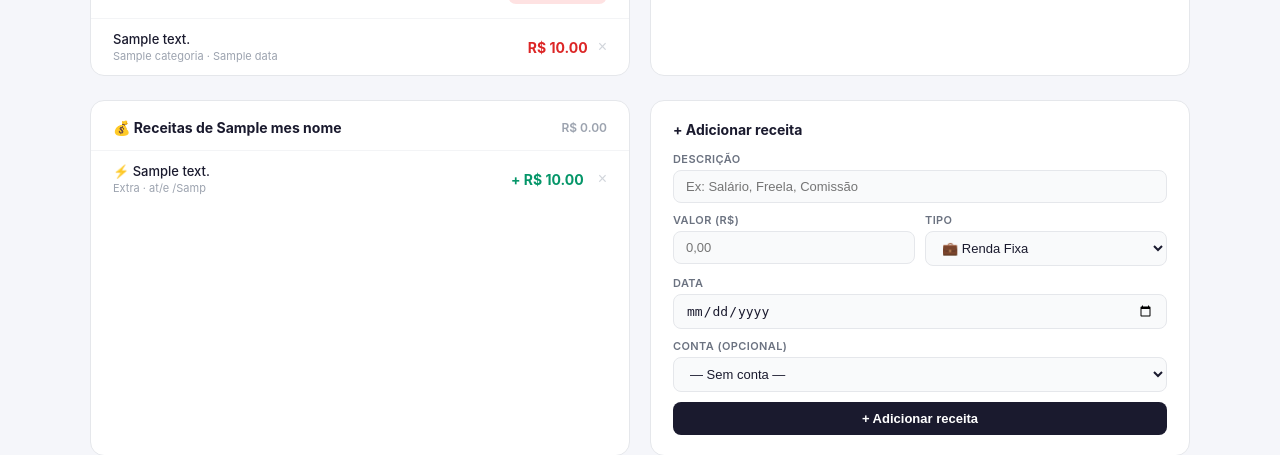
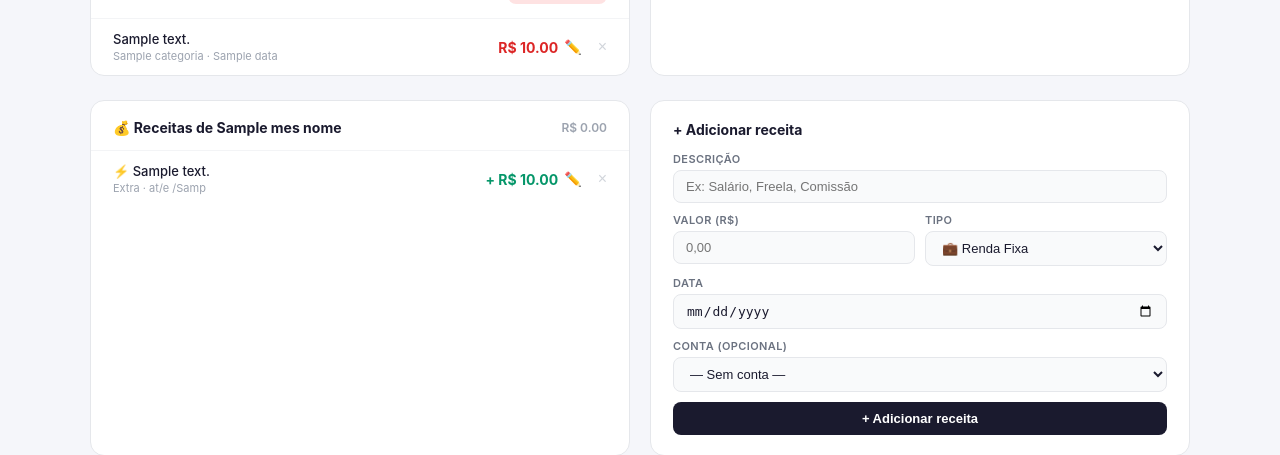
Before and after one commit to eduardolorenzi5-dotcom/Saas, a Flask app: template templates/dashboard.html in a window 1280 px wide. Shown: the part 1209-1664 px from the top of the page. Run offline with Flask 3, Linux system fonts and the light colour scheme; the visitor is signed in with stand-in values (Sample User, id 1); tables that the repository leaves empty hold one stand-in row (values such as "Sample post"); the template is opened without the code that fills it: most values are stand-ins (such as "Sample title", 1, 10 or a date in 2020); data that the repository does not hold is empty.

Commit message:
Adiciona botão ✏️ nas transações recentes da visão geral
- Botão editar (✏️) em cada gasto na lista "Transações recentes"
- Botão editar (✏️) em cada receita na lista "Receitas do mês"
- Usa o mesmo mini-modal já criado para o extrato
- Após salvar: recarrega extrato se estiver aberto, ou a página se vier da visão geral

Co-Authored-By: Claude Sonnet 4.6 <noreply@anthropic.com>

```diff
--- a/templates/dashboard.html
+++ b/templates/dashboard.html
@@ -400,8 +400,9 @@
               <div class="tx-desc">{{ g.descricao }}</div>
               <div class="tx-meta">{{ g.categoria }} · {{ g.data }}{% if g.fonte == 'whatsapp' %} · via WhatsApp{% endif %}</div>
             </div>
-            <div style="display:flex;align-items:center;">
+            <div style="display:flex;align-items:center;gap:2px;">
               <span class="tx-val">R$ {{ "%.2f"|format(g.valor) }}</span>
+              <button onclick='abrirEditarLancamento({"id":{{ g.id }},"tipo":"gasto","descricao":{{ g.descricao|tojson }},"valor":{{ g.valor }},"data":"{{ g.data }}","categoria":{{ (g.categoria or "Outros")|tojson }}})' style="background:none;border:none;color:#d1d5db;cursor:pointer;font-size:14px;padding:2px 4px;" title="Editar">✏️</button>
               <button class="tx-del" onclick="delGasto({{ g.id }})">×</button>
             </div>
           </div>
@@ -479,8 +480,9 @@
             <div class="tx-desc">{{ '💼' if r.tipo == 'fixo' else '⚡' }} {{ r.descricao }}</div>
             <div class="tx-meta">{{ 'Fixa' if r.tipo == 'fixo' else 'Extra' }} · {{ r.data[8:10] }}/{{ r.data[5:7] }}/{{ r.data[0:4] if r.data else '' }}</div>
           </div>
-          <div style="display:flex;align-items:center;gap:4px;">
+          <div style="display:flex;align-items:center;gap:2px;">
             <span class="tx-val" style="font-size:14px;font-weight:700;color:#059669;white-space:nowrap;">+ R$ {{ "%.2f"|format(r.valor) }}</span>
+            <button onclick='abrirEditarLancamento({"id":{{ r.id }},"tipo":"renda","descricao":{{ r.descricao|tojson }},"valor":{{ r.valor }},"data":"{{ r.data }}","subtipo":"{{ r.tipo }}"})' style="background:none;border:none;color:#d1d5db;cursor:pointer;font-size:14px;padding:2px 4px;" title="Editar">✏️</button>
             <button class="tx-del" onclick="delRenda({{ r.id }})">×</button>
           </div>
         </div>
@@ -1660,7 +1662,9 @@ async function salvarEdicaoLancamento() {
   const r = await fetch(url, { method:'PUT', headers:{'Content-Type':'application/json'}, body: JSON.stringify(body) });
   if (r.ok) {
     fecharEditarLancamento();
-    await carregarExtrato(); // recarrega o extrato
+    // Se o extrato está aberto, recarrega ele; senão recarrega a página
+    if (_extratoContaId) await carregarExtrato();
+    else location.reload();
   } else {
     const d = await r.json();
     msg.textContent = d.erro || 'Erro ao salvar.';
@@ -1671,8 +1675,10 @@ async function deletarLancamento(id, tipo) {
   if (!confirm('Excluir este lançamento?')) return;
   const url = tipo === 'gasto' ? `/api/gastos/${id}` : `/api/rendas/${id}`;
   const r = await fetch(url, { method: 'DELETE' });
-  if (r.ok) await carregarExtrato();
-  else alert('Erro ao excluir.');
+  if (r.ok) {
+    if (_extratoContaId) await carregarExtrato();
+    else location.reload();
+  } else alert('Erro ao excluir.');
 }
 // Fecha modal de edição ao clicar no backdrop
 document.getElementById('modal-editar-lancamento').addEventListener('click', function(e) {
```
